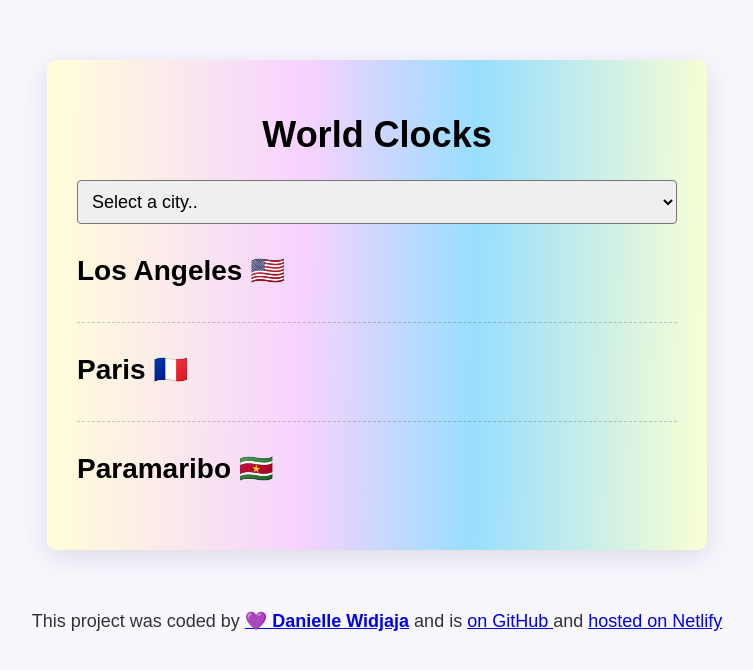
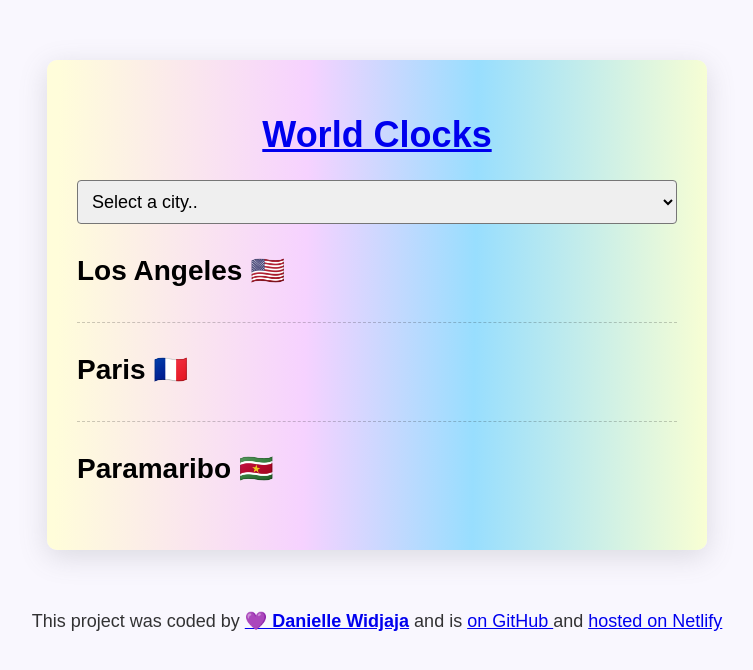
Before and after one commit to DanielleW84/world-clock, a plain HTML site: page index.html in a window 1280 px wide. Shown: the whole page, without its empty margins (263-1016 px from the left). Drawn offline with nearby package versions, Linux system fonts and the light colour scheme; a script that the page names is missing.

Commit message:
add link to the h1

```diff
--- a/index.html
+++ b/index.html
@@ -10,7 +10,9 @@
   </head>
   <body>
     <div class="container">
-      <h1>World Clocks</h1>
+      <h1>
+        <a href="/">World Clocks</a>
+      </h1>
 
       <select id="city">
         <option value="">Select a city..</option>
```
